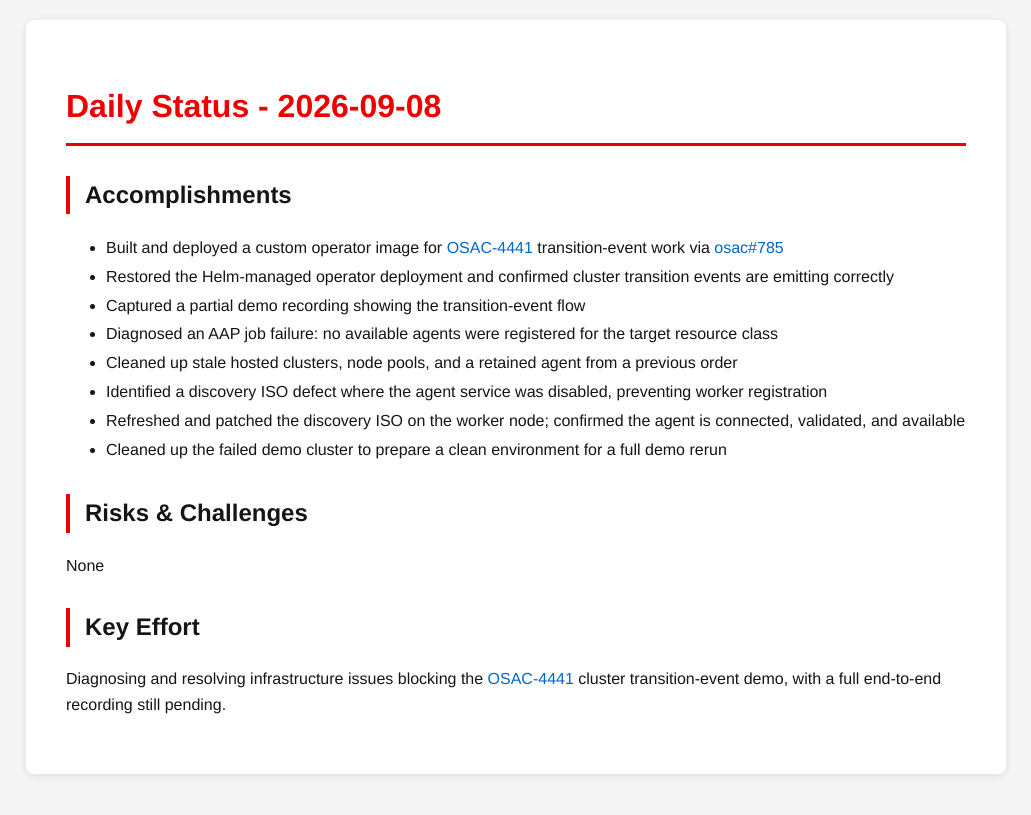
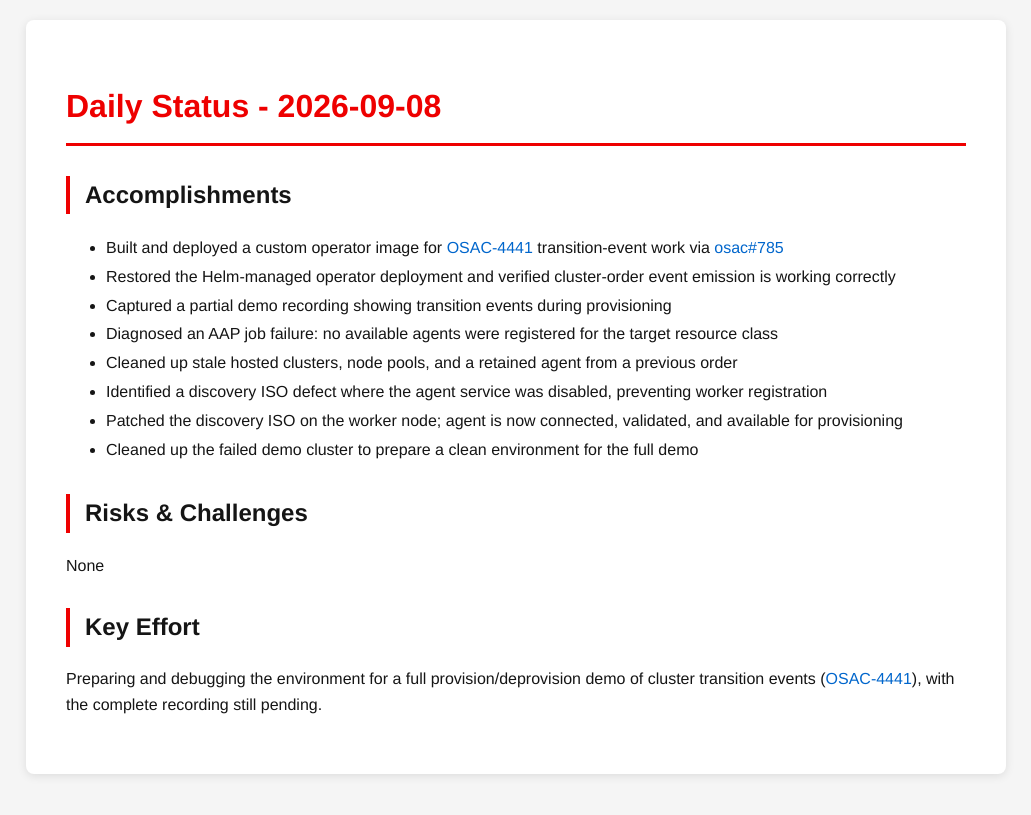
Before and after one commit to tzvatot/daily-status, a Jekyll site: the page built from 2026-09-08.md, in a window 1280 px wide. Shown: the top 815 px of the page, without its empty margins (124-1155 px from the left). Built offline with Jekyll 4.4.1, drawn with Linux system fonts in a browser that asks for light colours.

Commit message:
Daily status update - 2026-09-08

```diff
--- a/2026-09-08.md
+++ b/2026-09-08.md
@@ -8,16 +8,16 @@
 
 ## Accomplishments
 - Built and deployed a custom operator image for [OSAC-4441](https://redhat.atlassian.net/browse/OSAC-4441) transition-event work via [osac#785](https://github.com/osac-project/osac/pull/785)
-- Restored the Helm-managed operator deployment and confirmed cluster transition events are emitting correctly
-- Captured a partial demo recording showing the transition-event flow
+- Restored the Helm-managed operator deployment and verified cluster-order event emission is working correctly
+- Captured a partial demo recording showing transition events during provisioning
 - Diagnosed an AAP job failure: no available agents were registered for the target resource class
 - Cleaned up stale hosted clusters, node pools, and a retained agent from a previous order
 - Identified a discovery ISO defect where the agent service was disabled, preventing worker registration
-- Refreshed and patched the discovery ISO on the worker node; confirmed the agent is connected, validated, and available
-- Cleaned up the failed demo cluster to prepare a clean environment for a full demo rerun
+- Patched the discovery ISO on the worker node; agent is now connected, validated, and available for provisioning
+- Cleaned up the failed demo cluster to prepare a clean environment for the full demo
 
 ## Risks & Challenges
 None
 
 ## Key Effort
-Diagnosing and resolving infrastructure issues blocking the [OSAC-4441](https://redhat.atlassian.net/browse/OSAC-4441) cluster transition-event demo, with a full end-to-end recording still pending.
+Preparing and debugging the environment for a full provision/deprovision demo of cluster transition events ([OSAC-4441](https://redhat.atlassian.net/browse/OSAC-4441)), with the complete recording still pending.
```
